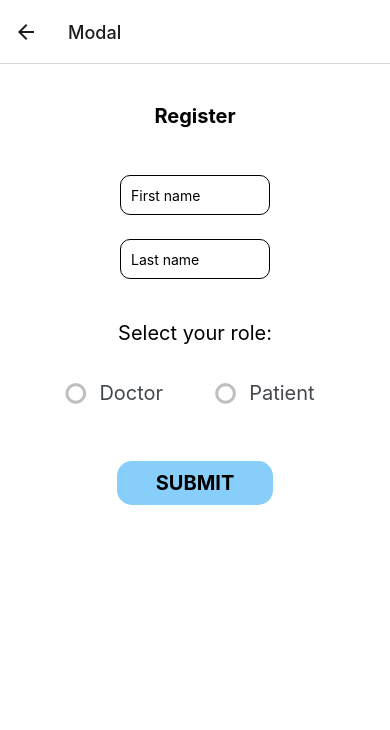
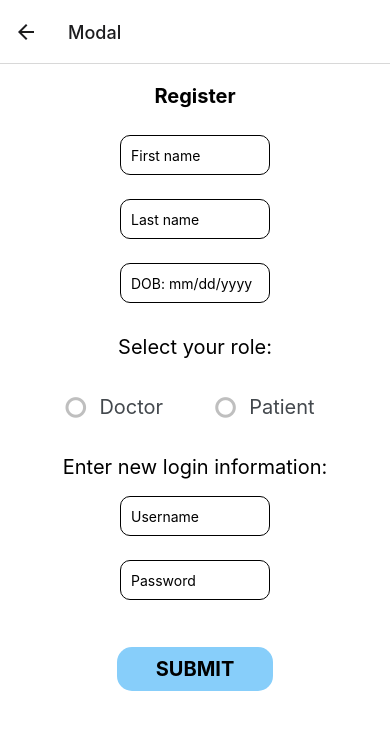
Before and after one commit to JessicaMM1/ec530-health-app, a React Native app in the folder healthUI/: screen /Modal in a window 390 px wide. Shown: the top 730 px of the page. Built offline with nearby package versions, Linux system fonts and the light colour scheme; what expo-linking would draw is missing.

Commit message:
modal registration complete & post

```diff
--- a/healthUI/screens/ModalScreen.tsx
+++ b/healthUI/screens/ModalScreen.tsx
@@ -19,11 +19,16 @@ export default function ModalScreen() {
   // Text boxes
   const [firstName, setFirstName] = React.useState("");
   const [lastName, setLastName] = React.useState("");
+  const [dob, setDob] = React.useState("");
 
   // Radio button
   const [isDoctor, setDoctor] = useState(false);
   const [isPatient, setPatient] = useState(false);
   const [role, setRole] = useState("");
+
+  // Login info text boxes
+  const [username, setUsername] = React.useState("");
+  const [password, setPassword] = React.useState("");
 
   const roleDoctor = () => {
     setDoctor(true);
@@ -37,13 +42,84 @@ export default function ModalScreen() {
   }
 
   // Util functions
-  const completeRegistration = () => {
+  const createUser = (bodyString: string) => {
+    fetch("https://health-app-2022.ue.r.appspot.com/users", {
+      // body: "f_name=poland&l_name=spring&role=patient&DOB=02/02/2000&assigned_doctor=dr.strange&username=polo&password=6789",
+      // body: "f_name=warren&l_name=towers&role=doctor&username=warrt&password=123",
+      body: bodyString,
+      headers: {
+        "Content-Type": "application/x-www-form-urlencoded"
+      },
+      method: "POST"
+    }).then((response) => {
+      var statusCode = response.status
+      console.log(response.status)
+      if (statusCode == 200) {
+        Alert.alert("Registration completed. Please log in")
+        navigation.navigate('Auth');
+      }
+    });
+  }
 
-    // Add error checking
-    navigation.navigate('Root');
-    Alert.alert("Registered!\n" + role + "\n" + firstName + "\n" + lastName)
+  const register = () => {
 
-    // call POST /users
+    var bodyBuilder = []
+
+    if (role == 'doctor') {
+      bodyBuilder.push(
+        "f_name=",
+        String(firstName),
+        "&l_name=",
+        String(lastName),
+        "&role=",
+        String(role),
+        "&username=",
+        String(username),
+        "&password=",
+        String(password),
+      );
+    }
+    else if (role == 'patient') {
+      bodyBuilder.push(
+        "f_name=",
+        String(firstName),
+        "&l_name=",
+        String(lastName),
+        "&role=",
+        String(role),
+        "&DOB=",
+        String(dob),
+        "&assigned_doctor=Dr. Rhett Terrier",
+        // String(assigned_doctor),
+        "&username=",
+        String(username),
+        "&password=",
+        String(password)
+      );
+    }
+
+    var bodyString = bodyBuilder.join("")
+    console.log("bodyString: " + bodyString);
+
+    fetch('https://health-app-2022.ue.r.appspot.com/users').then((response) => {
+
+      return response.json()
+
+    }).then((data) => {
+
+      var uprofile
+      var darr = Object.values(data);
+      for (const elem of darr) {
+
+        console.log(elem)
+
+        if (elem["username"] == username) {
+          Alert.alert("Username Already Exists")
+          return
+        }
+      }
+      createUser(bodyString)
+    })
   }
 
   return (
@@ -68,6 +144,15 @@ export default function ModalScreen() {
           onChangeText={setLastName}
           placeholder="Last name"
           keyboardType='default'
+        />
+
+        <TextInput
+          style={styles.input}
+          value={dob}
+          onChangeText={setDob}
+          placeholder="DOB: mm/dd/yyyy"
+          keyboardType='default'
+          maxLength={10}
         />
       </SafeAreaView>
 
@@ -95,7 +180,31 @@ export default function ModalScreen() {
         />
       </View>
 
-      <TouchableOpacity style={styles.button} onPress={completeRegistration}>
+      <Text style={styles.text}>Enter new login information:</Text>
+      <SafeAreaView style={styles.safeAreaPos}>
+        <TextInput
+          style={styles.input}
+          value={username}
+          onChangeText={setUsername}
+          placeholder="Username"
+          keyboardType='default'
+          autoCapitalize='none'
+          autoCorrect={false}
+          maxLength={10}
+        />
+
+        <TextInput
+          style={styles.input}
+          value={password}
+          onChangeText={setPassword}
+          placeholder="Password"
+          keyboardType='default'
+          autoCapitalize='none'
+          autoCorrect={false}
+        />
+      </SafeAreaView>
+
+      <TouchableOpacity style={styles.button} onPress={register}>
         <Text style={styles.title}>SUBMIT</Text>
       </TouchableOpacity>
 
@@ -117,15 +226,15 @@ const styles = StyleSheet.create({
   },
   titlePos: {
     alignItems: 'center',
-    marginTop: 40
+    marginTop: 20
   },
   separator: {
-    marginVertical: 10,
+    marginVertical: 5,
   },
   safeAreaPos: {
     alignItems: 'center',
-    marginVertical: 15,
-    marginBottom: 30
+    marginTop: 5,
+    marginBottom: 20
   },
   input: {
     height: 40,
@@ -148,7 +257,7 @@ const styles = StyleSheet.create({
     width: '40%',
     backgroundColor: 'lightskyblue',
     padding: 10,
-    marginVertical: 20,
+    marginTop: 15,
     borderRadius: 15
   },
   text: {
```
